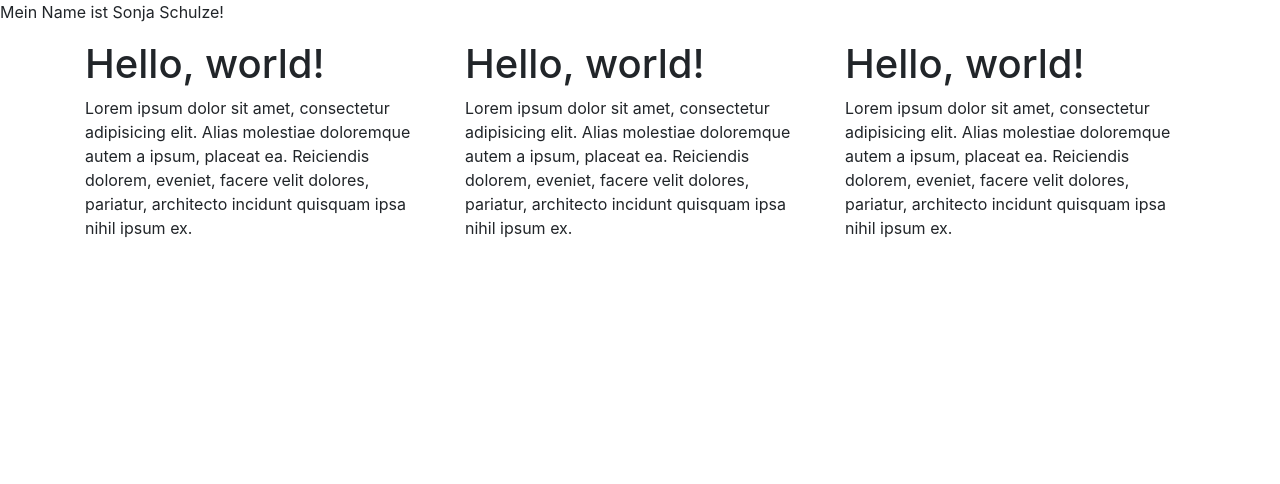
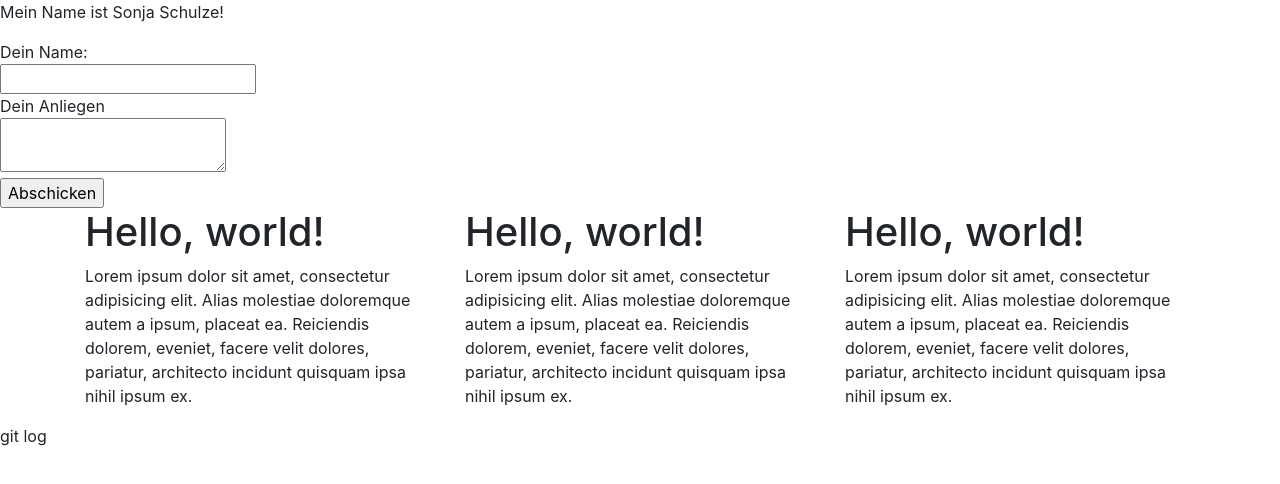
Before and after one commit to sonschul/bootstrap, a plain HTML site: page index.html in a window 1280 px wide. Drawn offline with Linux system fonts and the light colour scheme.

Commit message:
Fünfte Version

```diff
--- a/index.html
+++ b/index.html
@@ -13,6 +13,15 @@
   </head>
   <body>
   <p>Mein Name ist Sonja Schulze!</p>
+
+  <form>
+  Dein Name: <br>
+  <input type="text"><br>
+  Dein Anliegen<br>
+  <textarea></textarea><br>
+  <input type="submit" value="Abschicken"></form>
+
+
    <div class="container">
       <div class="row">
             <div class="col-md-4">
@@ -38,4 +47,4 @@
     <script src="js/bootstrap.min.js"></script>
 
   </body>
-</html>
+</html>git log
```
